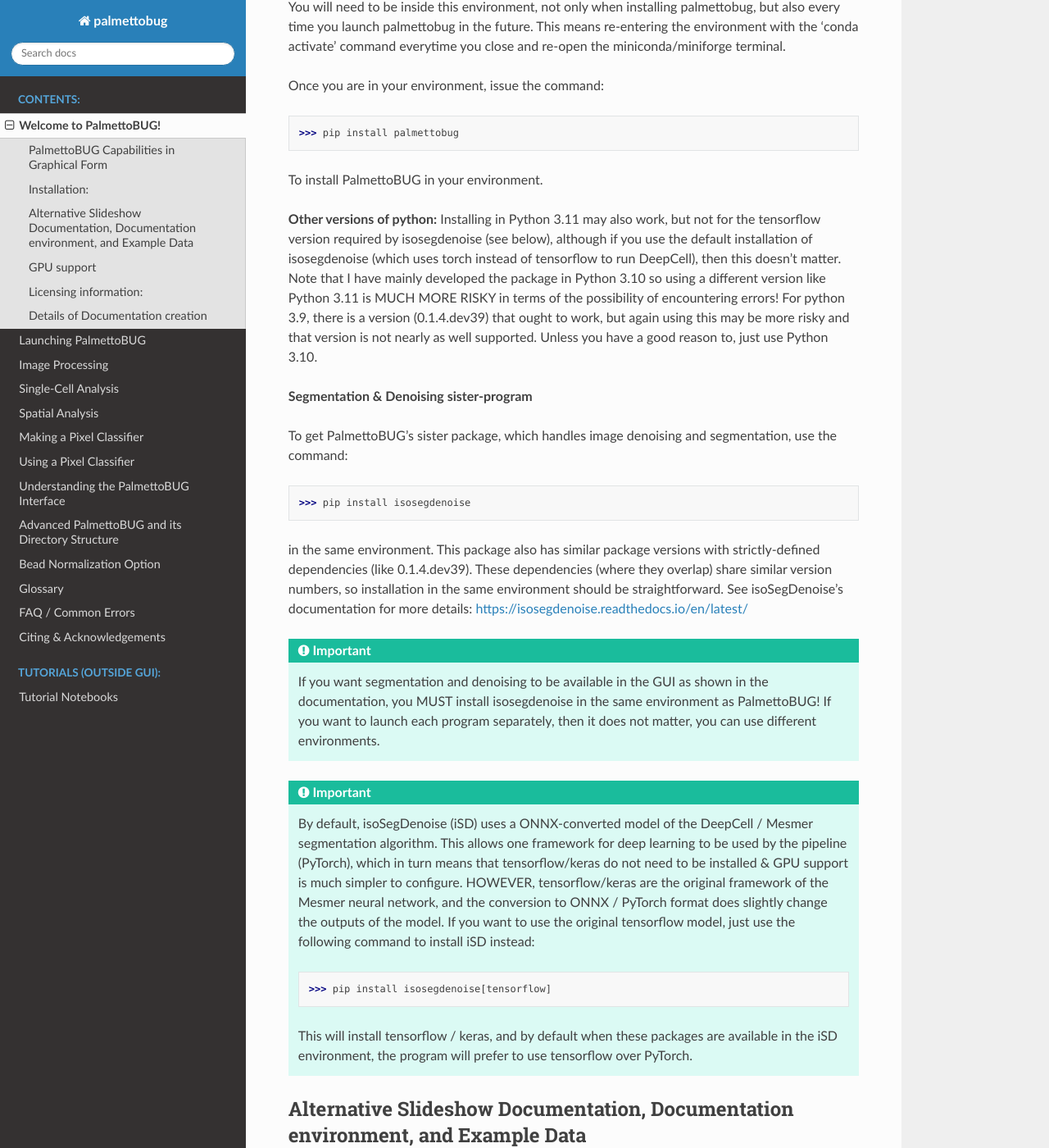
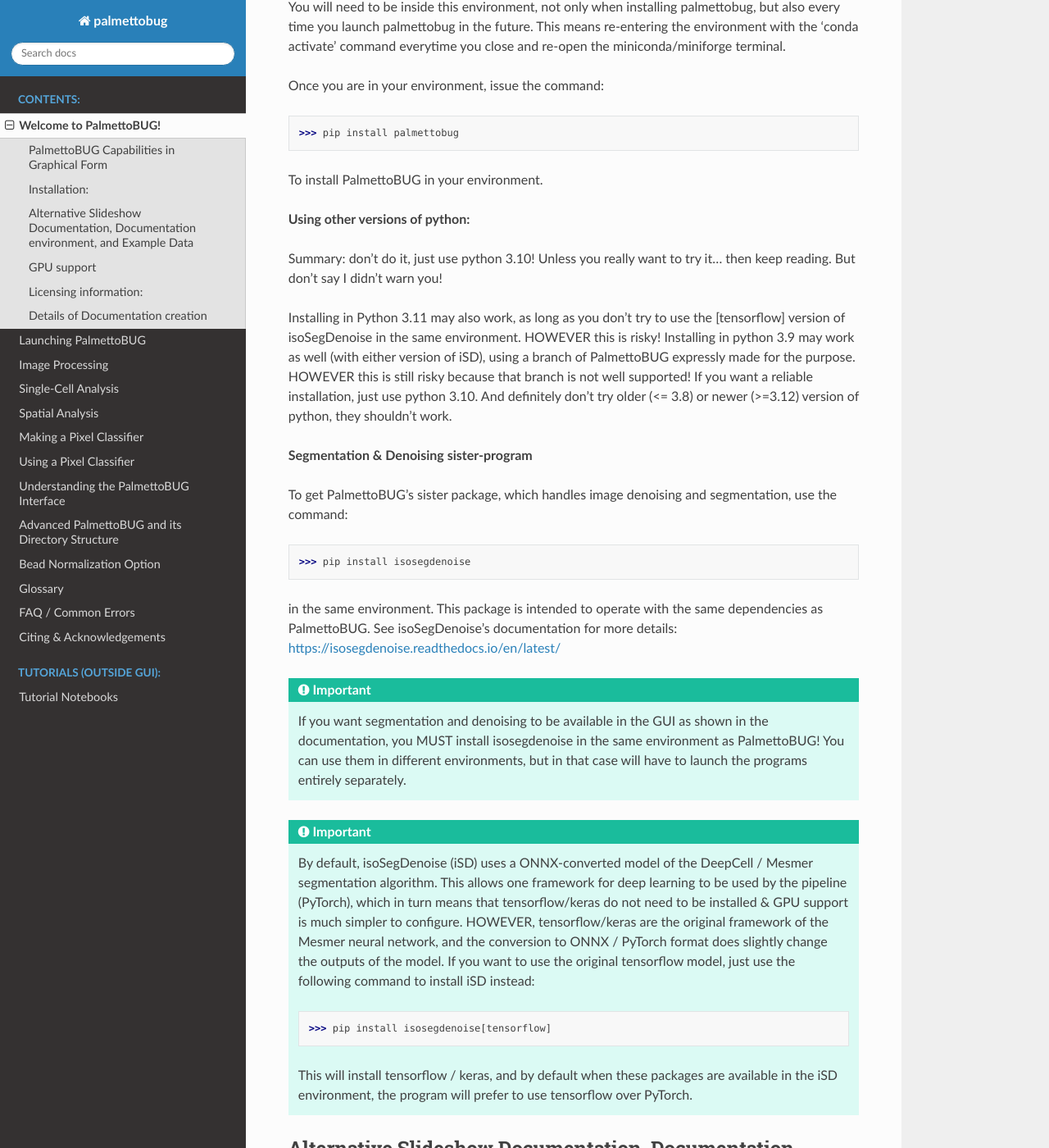
Before and after one commit to BenCaiello/PalmettoBUG, a Sphinx documentation site: the page built from docs/source/WelcometoPalmettoBUG.rst, in a window 1280 px wide and 1400 px high, scrolled down 1410 px. Shown: the whole window at 82% size. Built offline with Sphinx 7.4.7 and the Read the Docs theme 3.1.0, drawn with Linux system fonts in a browser that asks for light colours; pages that are not in the unit, such as notebooks, are missing from menus; some of the changed text lies outside the part shown.

Commit message:
update README and welcome to simplify instructions esp. installation instructions

```diff
--- a/docs/source/WelcometoPalmettoBUG.rst
+++ b/docs/source/WelcometoPalmettoBUG.rst
@@ -47,12 +47,14 @@
 
 To install PalmettoBUG in your environment.
 
-**Other versions of python:**
-Installing in Python 3.11 may also work, but not for the tensorflow version required by isosegdenoise (see below), although if you use the default installation of
-isosegdenoise (which uses torch instead of tensorflow to run DeepCell), then this doesn't matter. Note that I have mainly developed the package in Python 3.10 so
-using a different version like Python 3.11 is MUCH MORE RISKY in terms of the possibility of encountering errors!
-For python 3.9, there is a version (0.1.4.dev39) that ought to work, but again using this may be more risky and that version is not nearly as well supported. Unless
-you have a good reason to, just use Python 3.10.
+**Using other versions of python:**
+
+Summary: don't do it, just use python 3.10! Unless you really want to try it... then keep reading. But don't say I didn't warn you!
+
+Installing in Python 3.11 may also work, as long as you don't try to use the [tensorflow] version of isoSegDenoise in the same environment. HOWEVER this is risky!
+Installing in python 3.9 may work as well (with either version of iSD), using a branch of PalmettoBUG expressly made for the purpose. HOWEVER this is still risky because
+that branch is not well supported! If you want a reliable installation, just use python 3.10.
+And definitely don't try older (<= 3.8) or newer (>=3.12) version of python, they shouldn't work.
 
 ..
    **For strictly-defined dependencies / more stable installation, use one of the following two commands:**
@@ -73,13 +75,12 @@
 
 >>> pip install isosegdenoise
 
-in the same environment. This package also has similar package versions with strictly-defined dependencies (like 0.1.4.dev39). These dependencies (where they overlap)
-share similar version numbers, so installation in the same environment should be straightforward.
+in the same environment. This package is intended to operate with the same dependencies as PalmettoBUG.
 See isoSegDenoise's documentation for more details: https://isosegdenoise.readthedocs.io/en/latest/
 
 .. important::
    If you want segmentation and denoising to be available in the GUI as shown in the documentation, you MUST install isosegdenoise in the same environment as PalmettoBUG!
-   If you want to launch each program separately, then it does not matter, you can use different environments.
+   You can use them in different environments, but in that case will have to launch the programs entirely separately.
 
 .. important::
    By default, isoSegDenoise (iSD) uses a ONNX-converted model of the DeepCell / Mesmer segmentation algorithm. This allows one framework for deep learning
@@ -136,17 +137,17 @@
 .. important::
 
    Your mileage using the steps I list here may vary! GPU support was not thoroughly tested on a variety of computer systems or setups, only
-   on Windows operating systems where I did development.
+   on Windows operating systems where I did development. GPU support was also not a critical priority - PalmettoBUG  was not designed with
+   high performance as a top priority, and it mainly counts on its dependencies to have handled questions of speed/performance on their own.
 
 GPU support is ONLY relevant for the denoising / segmentation steps (mainly in isoSegDenoise, the sister package to PalmettoBUG). The main PalmettoBUG package
 does not use GPU support - except for instanseg, which I have not yet tested GPU support for. However, instanseg uses PyTorch so it should be relatively
 simple to set up.
 
-GPU support can require PyTorch and/or tensorflow being set up for it.
-If you chose to use the ONNX / PyTorch model for DeepCell / Mesmer (see installation section)
-instead of the original tensorflow version of Mesmer, then you only need to configure GPU support for
-PyTorch. Using the original tensorflow model is more complex & affects the dependencies of the program a lot more,
-but should be more faithful to the published DeepCell model.
+GPU support is configured through the packages used for deep neural networks inside PalmettoBUG/isoSegDenoise, eitherr PyTorch and/or tensorflow. So if
+you are having trouble with this, you can also consult with the GPU documentation provided by those packages. If you chose to use the ONNX / PyTorch model for
+DeepCell / Mesmer (the default, see installation section), then you only need to configure GPU support for PyTorch.
+However, if you use the original tensorflow DeepCell model, then you will additionally want tensorflow GPU support.
 
 **PyTorch GPU support:**
 
@@ -189,10 +190,6 @@
    On Linux and MacOS only, the opencv package ships with an open source, but non-GPL-compatible library (OpenSSL v1.1.1). As far as I am aware, PalmettoBUG does not use,
    depend on, or in any way interact with this library, although this makes it likely that a full / dependency-included version of PalmettoBUG (on linux / Mac) is currently not
    redistributable if it contain OpenSSL.
-   A very similar situation (a non-redistributable program being created by the end-user because of GPL vs. other license conflict) is already described for the very packages
-   leading to the issue in opencv: https://github.com/FFmpeg/FFmpeg?tab=License-1-ov-file -- so following their example -- this issue shouldn't affect standard installation and
-   use of PalmettoBUG.
-
 
 
 Details of Documentation creation
```
Also changed, not shown: other parts of docs/source/WelcometoPalmettoBUG.rst (+2 -2 lines), README.md (+23 -22 lines).
